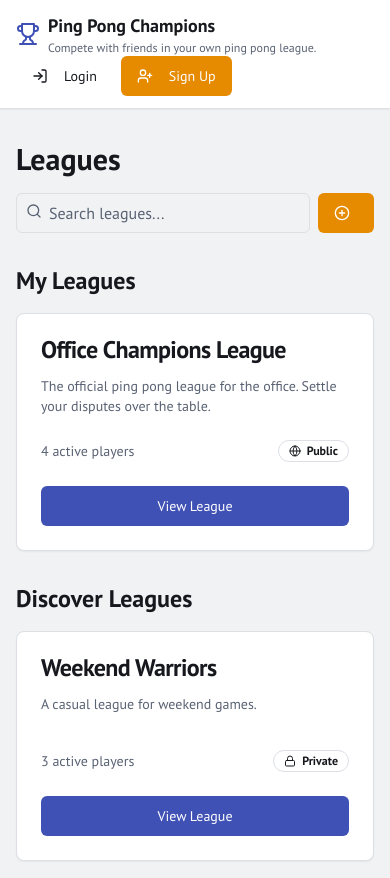
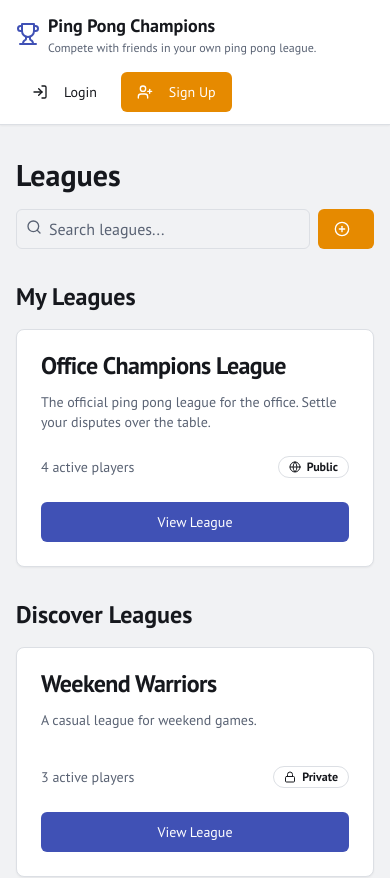
Before and after one commit to ggzhan/PingPongChampions, a Next.js app: page / in a window 390 px wide. Shown: the top 878 px of the page. Built offline with nearby package versions, Linux system fonts and the light colour scheme.

Commit message:
on small screens the login and sign-up buttons are to close to the title

```diff
--- a/src/components/header.tsx
+++ b/src/components/header.tsx
@@ -56,7 +56,7 @@ export default function Header() {
             <p className="text-xs text-muted-foreground">Compete with friends in your own ping pong league.</p>
           </div>
         </Link>
-        <div className="flex items-center justify-end gap-4 flex-wrap">
+        <div className="flex items-center justify-end gap-4 mt-4 md:mt-0 flex-wrap">
           {isLoggedIn && user ? (
             <DropdownMenu>
               <DropdownMenuTrigger asChild>
```
